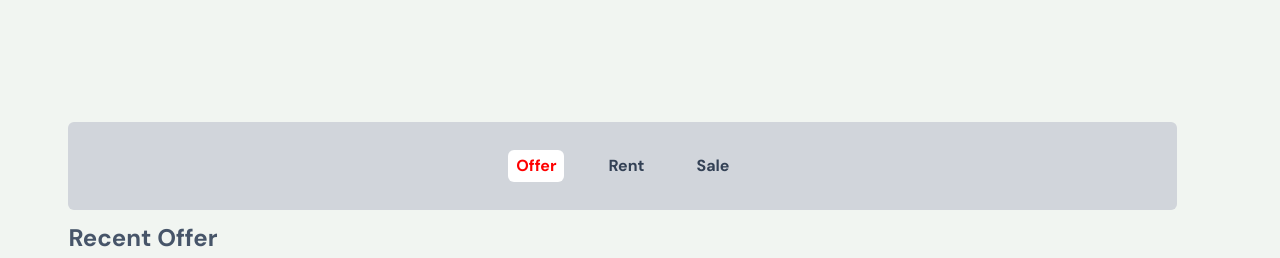
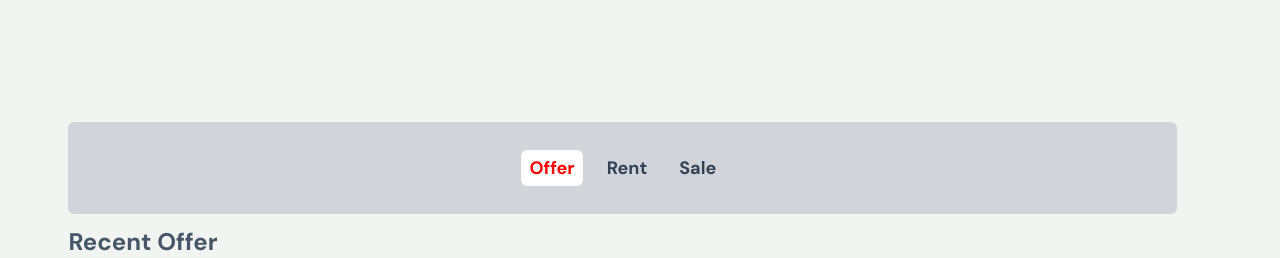
Before and after one commit to peymanzarchini/realtor-app, a React (Vite) app in the folder client/: page / in a window 1280 px wide. Shown: the part 948-1206 px from the top of the page. Built offline with nearby package versions, Linux system fonts and the light colour scheme; no server answers.

Commit message:
Change some parts

```diff
--- a/client/src/components/Popular/Popular.jsx
+++ b/client/src/components/Popular/Popular.jsx
@@ -36,9 +36,9 @@ const Popular = () => {
   return (
     <section className="py-20 w-[100%]">
       <Container>
-        <ul className="mt-4 flex w-[97%] flex-wrap items-center justify-center gap-9 rounded-md bg-gray-300 p-7 md:flex-nowrap">
+        <ul className="mt-4 flex w-[97%] flex-wrap items-center justify-center gap-4 rounded-md bg-gray-300 p-7 md:flex-nowrap">
           <li
-            className={`cursor-pointer text-slate-700 font-semibold py-1 px-2 rounded-md ${
+            className={`cursor-pointer text-slate-700 text-lg font-semibold py-1 px-2 rounded-md ${
               category === "Offer" ? "activeElement" : ""
             }`}
             onClick={() => {
@@ -49,7 +49,7 @@ const Popular = () => {
             Offer
           </li>
           <li
-            className={`cursor-pointer text-slate-700 font-semibold py-1 px-2 rounded-md ${
+            className={`cursor-pointer text-slate-700 text-lg font-semibold py-1 px-2 rounded-md ${
               category === "Rent" ? "activeElement" : ""
             }`}
             onClick={() => {
@@ -60,7 +60,7 @@ const Popular = () => {
             Rent
           </li>
           <li
-            className={`cursor-pointer text-slate-700 font-semibold py-1 px-2 rounded-md ${
+            className={`cursor-pointer text-slate-700 text-lg font-semibold py-1 px-2 rounded-md ${
               category === "Sale" ? "activeElement" : ""
             }`}
             onClick={() => {
--- a/client/src/pages/profile/Profile.jsx
+++ b/client/src/pages/profile/Profile.jsx
@@ -240,15 +240,15 @@ const Profile = () => {
             Create listing
           </Link>
         </form>
-        <section className="flex justify-center sm:justify-between mt-4 flex-wrap gap-5 sm:gap-0">
+        <section className="flex justify-center sm:justify-between mt-5 flex-wrap gap-5 sm:gap-0">
           <div
-            className="text-white cursor-pointer font-bold bg-red-700 rounded-full text-base py-3 px-8"
+            className="text-red-700 cursor-pointer font-bold rounded-full text-base"
             onClick={modalDelete}
           >
             Delete Account
           </div>
           <div
-            className="text-white cursor-pointer font-bold bg-red-700 rounded-full text-base py-3 px-8"
+            className="text-red-700 cursor-pointer font-bold rounded-full text-base"
             onClick={handleSignOut}
           >
             Sign out
```
